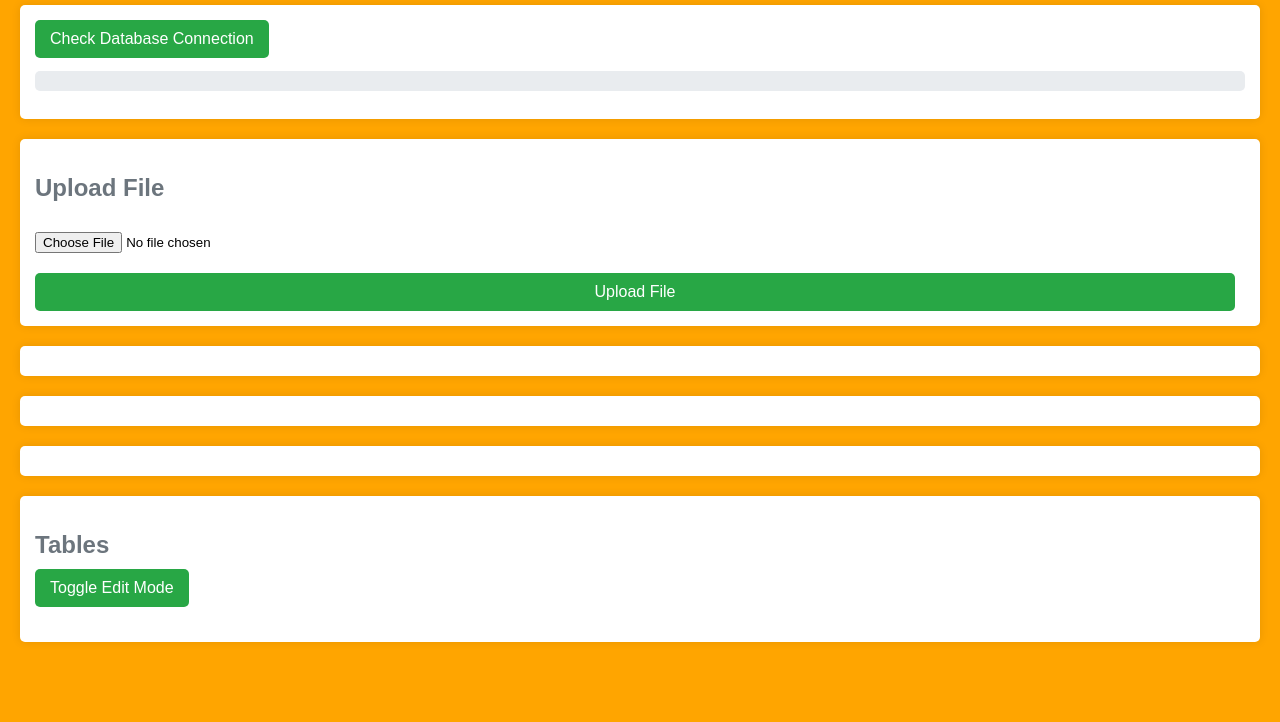
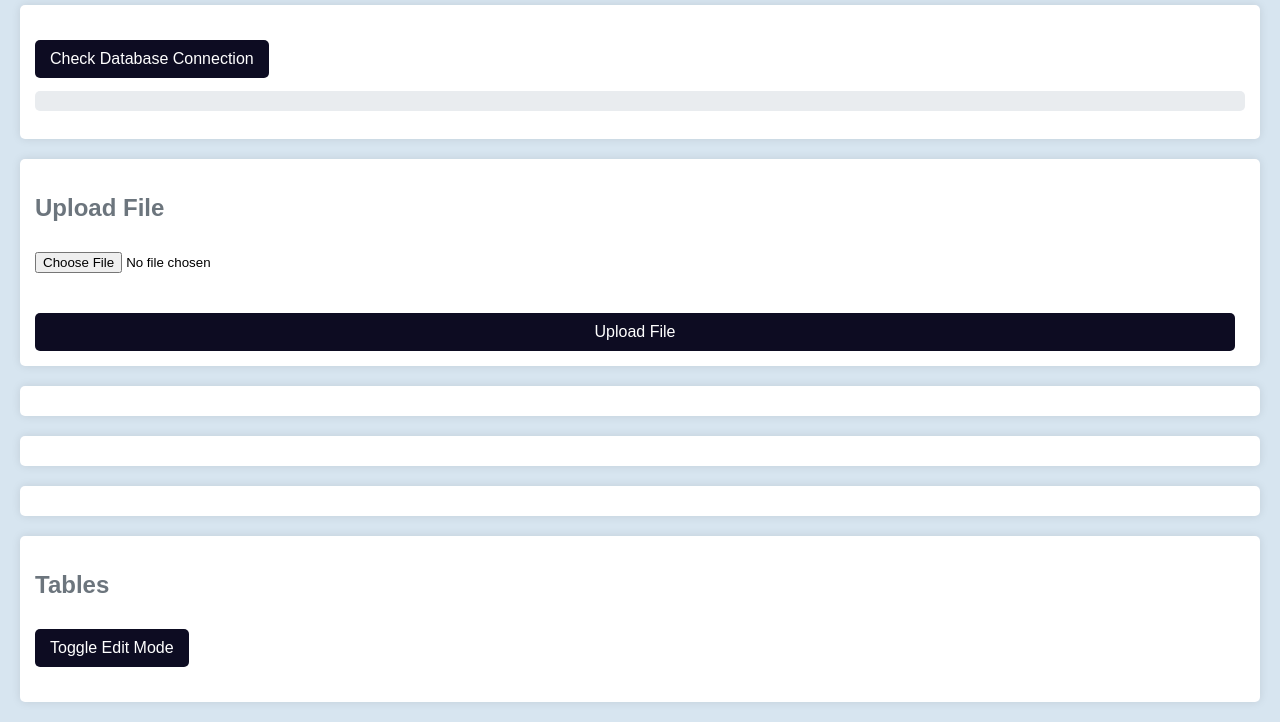
Before and after one commit to UJKC/EIC, a website: page public/index1.html in a window 1280 px wide. Shown: the part 93-815 px from the top of the page. Drawn offline with Linux system fonts and the light colour scheme; no server answers.

Commit message:
Last as ujwal

```diff
--- a/public/index1.html
+++ b/public/index1.html
@@ -8,7 +8,7 @@
     <style>
         body {
             font-family: Arial, sans-serif;
-            background-color: orange;
+            background-color: #D7E5F0;
             /* Light background */
             margin: 0;
             padding: 20px;
@@ -27,10 +27,11 @@
         }
 
         button {
-            background-color: #28a745;
+            background-color: #0D0C22;
             /* Green */
             color: white;
             border: none;
+            margin-top: 20px;
             padding: 10px 15px;
             border-radius: 5px;
             cursor: pointer;
@@ -40,7 +41,7 @@
         }
 
         button:hover {
-            background-color: #218838;
+            background-color: #343735;
             /* Darker green */
         }
 
```
